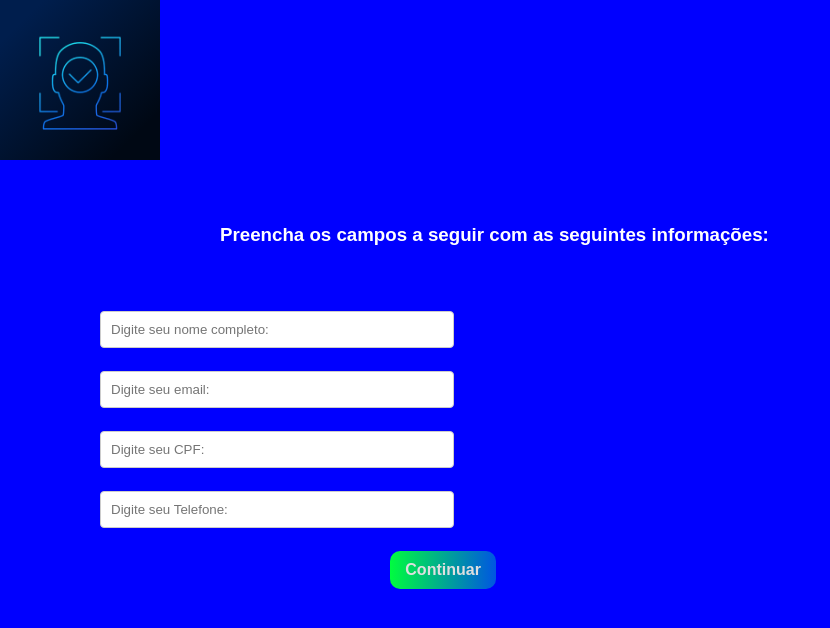
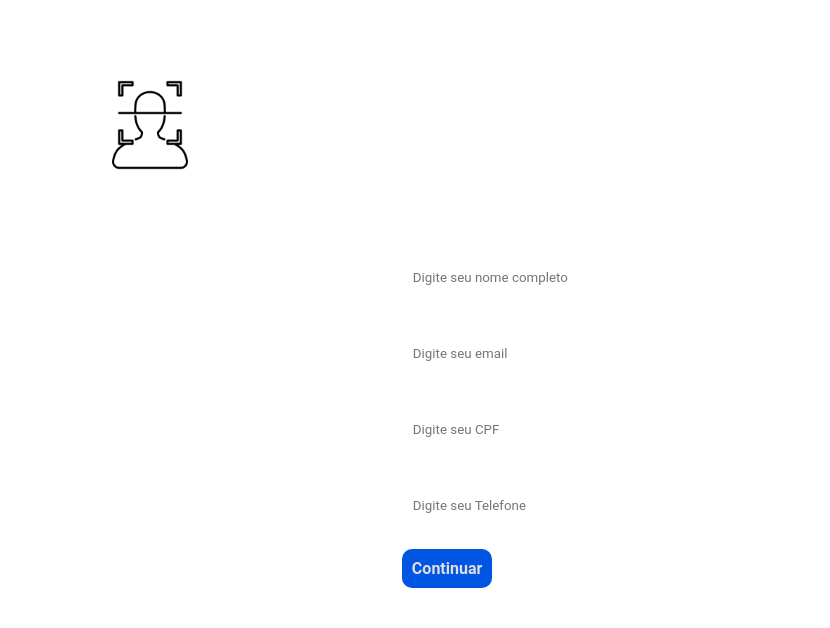
Before and after one commit to MRangel7/projeto-aplica-o-de-cloud-iot-etc, a plain HTML site: page dados/index.html in a window 1280 px wide. Shown: the whole page, without its empty margins (0-830 px from the left). Drawn offline with Linux system fonts and the light colour scheme; files whose address does not match are found by name.

Commit message:
Atualizando

```diff
--- a/dados/index.html
+++ b/dados/index.html
@@ -1,46 +1,47 @@
 <!DOCTYPE html>
 <html lang="pt-br">
-
-
 <head>
     <meta charset="UTF-8">
     <meta name="viewport" content="width=device-width, initial-scale=1.0">
     <title>FaceSafe - Login</title>
     <link rel="stylesheet" href="style.css">
 </head>
-
-
 <body>
-
     <header>
         <div class="logo">
-          <img src="C:\Users\mathe\OneDrive\Documentos\GitHub\projeto-aplica-o-de-cloud-iot-etc\fotos\logo.webp" alt="Logo FaceSafe">
+            <img src="/fotos/logo (4).png" alt="Logo FaceSafe">
         </div>
     </header>
     <main>
         <h3>Preencha os campos a seguir com as seguintes informações:</h3>
 
+        <div class="form-container">
             <form action="#">
+                <div class="campos">
+                    <label for="nome">Nome Completo:</label>
+                    <input type="text" id="nome" name="nome" placeholder="Digite seu nome completo" maxlength="80">
+                </div>
 
+                <div class="campos">
+                    <label for="email">Email:</label>
+                    <input type="email" id="email" name="email" placeholder="Digite seu email" maxlength="50">
+                </div>
 
-                <input type="text" id="nome" name="nome" placeholder="Digite seu nome completo:" maxlength="80">
+                <div class="campos">
+                    <label for="cpf">CPF:</label>
+                    <input type="number" id="cpf" name="cpf" placeholder="Digite seu CPF" maxlength="11" pattern="[0-9]*" inputmode="numeric">
+                </div>
 
+                <div class="campos">
+                    <label for="telefone">Telefone:</label>
+                    <input type="tel" id="telefone" name="telefone" placeholder="Digite seu Telefone" maxlength="11" pattern="[0-9]*" inputmode="numeric">
+                </div>
 
-                <input type="email" id="email" name="email" placeholder="Digite seu email:" maxlength="50">
-
-
-                <input type="number" id="cpf" name="cpf" placeholder="Digite seu CPF:" maxlength="11" pattern="[0-9]*"inputmode="numeric">
-
-
-                <input type="number" id="Telefone" name="Telefone" placeholder="Digite seu Telefone:" maxlength="11" pattern="[0-9]*"inputmode="numeric">
-
+                <div class="button">
+                    <button type="submit">Continuar</button>
+                </div>
             </form>
-
-
-
-        <div id="button"><button type="submit">Continuar</button></div>
+        </div>
     </main>
-
-
 </body>
 </html>
--- a/dados/style.css
+++ b/dados/style.css
@@ -2,31 +2,35 @@
   box-sizing: border-box;
   margin: 0;
   padding: 0;
-  font-family: "Poppins", sans-serif;
+  font-family: "Roboto", sans-serif;
 }
 
 body {
-  background: blue; /* Definindo a cor de fundo como azul */
-  color: #fff; /* Cor do texto branca */
+
+  color: #ffffff;
+  display: flex;
+  justify-content: center;
+  align-items: center;
+  min-height: 100vh;
+}
+
+.logo {
+  position: absolute;
+  top: 80px;
+  left: 105px;
 }
 
 .logo img {
-  height: 160px; /* Ajuste a altura conforme necessário */
-  background: linear-gradient(316.01deg, #000814 15.31%, #001E4D 86.58%);
-}
-
-/* New container for overall layout */
-main {
-margin-top: 60px;
-margin-left: 100px;
+  width: 90px; /* Tamanho da imagem ajustado */
+  height: auto;
 }
 
 .form-container {
-  border: 1px solid #ddd;
-  border-radius: 4px;
+  border: 2px solid linear-gradient(316.01deg, #000814 15.31%, #001E4D 86.58%);
+  border-radius: 5px;
   padding: 20px;
   max-width: 500px;
-  max-height: 400px;
+  width: 100%;
 }
 
 form {
@@ -34,47 +38,36 @@ form {
   flex-direction: column;
 }
 
+.campos {
+  margin-bottom: 15px;
+}
+
 label {
   margin-bottom: 5px;
   font-weight: bold;
+  display: block;
 }
 
 input {
-  padding: 5px;
-  border: 1px solid #ccc;
+  padding: 10px;
+  border: 1px solid #fff;
   border-radius: 4px;
-  margin-bottom: 10px;
   width: 100%;
+
 }
 
 button {
-  background: linear-gradient(90deg, #00fc3f 0%, #0056E2 100%);
+  background: #0056E2;
   color: #dfdfdf;
-  width: 9%;
   border-radius: 10px;
   padding: 10px;
   border: 0;
   font-size: 16px;
   cursor: pointer;
   font-weight: bolder;
-  margin-left: 290px;
+  margin-top: 10px;
 }
 
 button:hover {
-  background-color: #0069d9;
+  background: linear-gradient(90deg, #00CAFC 0%, #0056E2 100%);
 }
-
-input {
-
-    width: 30%; /* Defina a largura desejada */
-    margin-bottom: 23px;
-    padding: 10px;
-  }
-  form input:first-child {
-    margin-top: 65px; /* Ajuste o valor conforme necessário */
-}
-
-h3{
-    margin-left: 120px;
-    margin-top: 0px;
-    }
```
Also changed, not shown: fotos/logo (2).png (added), fotos/logo (3).png (added), fotos/logo (4).png (added), fotos/logo.png (added), fotos/logo.webp (deleted).
